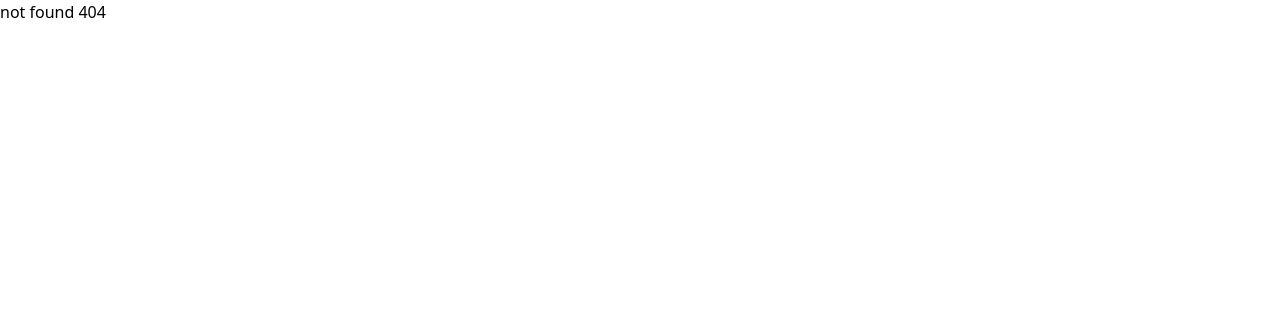
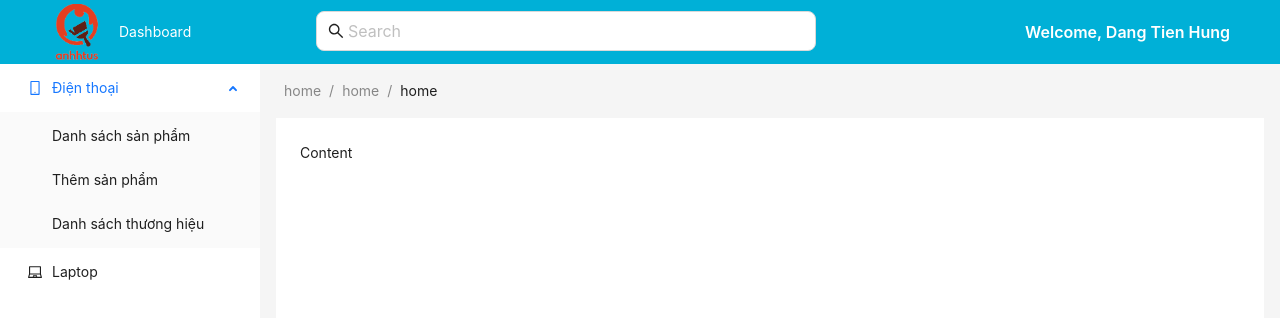
Before and after one commit to dangtienhung/MERN, a React (Vite) app in the folder frontend/: page /admin/dashboard in a window 1280 px wide. Before the commit this address had no page. Shown: the top 318 px of the page. Built offline with nearby package versions, Linux system fonts and the light colour scheme.

Commit message:
style: dashboard admin

```diff
--- a/frontend/src/Routes/index.tsx
+++ b/frontend/src/Routes/index.tsx
@@ -1,5 +1,6 @@
 import { Route, Routes } from 'react-router-dom';
 
+import LayoutAdmin from '../layouts/admin';
 import LayoutDefault from '../layouts/LayoutDefault';
 import Login from '../views/login/Login';
 import ProductManager from '../views/products/ProductManager';
@@ -19,6 +20,7 @@ const routerLinks = [
 const Routers = () => {
   return (
     <Routes>
+      <Route path="/admin/dashboard" element={<LayoutAdmin />} />
       <Route path="/" element={<Login />} />
       <Route element={<LayoutDefault />}>
         {routerLinks.map((item) => (
--- /dev/null
+++ b/frontend/src/layouts/admin/components/header/HeaderLayout.tsx
@@ -0,0 +1,33 @@
+import { Input, Layout, Menu, Typography } from 'antd';
+
+import { Link } from 'react-router-dom';
+import React from 'react';
+import { SearchOutlined } from '@ant-design/icons';
+
+const HeaderLayout = () => {
+  return (
+    <Layout.Header
+      className="header bg-primary-admin text-white h-[64px] flex items-center"
+      style={{ boxShadow: '0px 4px 6px rgba(0, 0, 0, 0.1)' }}
+    >
+      <div className="flex justify-between items-center flex-1">
+        <Link to="/admin/dashboard" className="flex items-center gap-[12px] h-[57px] w-[57px]">
+          <img src="/anhhtus-logo_2.png" alt="logo" className="h-full w-full object-cover" />
+          Dashboard
+        </Link>
+
+        <div className="!w-[500px]">
+          <Input size="large" placeholder="Search" className="w-full" prefix={<SearchOutlined />} />
+        </div>
+
+        <div>
+          <Typography.Title level={5} className="!mb-0 !text-white">
+            Welcome, Dang Tien Hung
+          </Typography.Title>
+        </div>
+      </div>
+    </Layout.Header>
+  );
+};
+
+export default HeaderLayout;
--- /dev/null
+++ b/frontend/src/layouts/admin/components/header/index.ts
@@ -0,0 +1,3 @@
+import HeaderLayout from './HeaderLayout';
+
+export default HeaderLayout;
--- /dev/null
+++ b/frontend/src/layouts/admin/components/main/MainLayout.tsx
@@ -0,0 +1,29 @@
+import { Breadcrumb, Layout, theme } from 'antd';
+
+import React from 'react';
+
+const MainLayout = () => {
+  const {
+    token: { colorBgContainer },
+  } = theme.useToken();
+  return (
+    <Layout className="site-layout">
+      <Breadcrumb
+        style={{ margin: '16px 24px' }}
+        items={[{ title: 'home' }, { title: 'home' }, { title: 'home' }]}
+      />
+      <Layout.Content
+        style={{
+          padding: 24,
+          margin: '0 16px',
+          minHeight: 280,
+          background: colorBgContainer,
+        }}
+      >
+        Content
+      </Layout.Content>
+    </Layout>
+  );
+};
+
+export default MainLayout;
--- /dev/null
+++ b/frontend/src/layouts/admin/components/main/index.ts
@@ -0,0 +1,3 @@
+import MainLayout from './MainLayout';
+
+export default MainLayout;
--- /dev/null
+++ b/frontend/src/layouts/admin/components/sidebar/SidebarLayout.tsx
@@ -0,0 +1,81 @@
+import {
+  LaptopOutlined,
+  MobileOutlined,
+  NotificationOutlined,
+  UserOutlined,
+} from '@ant-design/icons';
+import { Layout, Menu, MenuProps, theme } from 'antd';
+
+import React from 'react';
+
+const items1: MenuProps['items'] = ['1', '2', '3'].map((key) => ({
+  key,
+  label: `nav ${key}`,
+}));
+
+const menuLinks = [
+  {
+    key: '1',
+    label: 'Điện thoại',
+    icon: <MobileOutlined />,
+    children: [
+      {
+        key: '1.1',
+        label: 'Danh sách sản phẩm',
+        link: '/admin/products',
+      },
+      {
+        key: '1.2',
+        label: 'Thêm sản phẩm',
+        link: '/admin/products/add',
+      },
+      {
+        key: '1.3',
+        label: 'Danh sách thương hiệu',
+        link: '/admin/brands',
+      },
+    ],
+  },
+  {
+    key: '2',
+    label: 'Laptop',
+    icon: <LaptopOutlined />,
+  },
+];
+
+const items2: MenuProps['items'] = [MobileOutlined, UserOutlined, NotificationOutlined].map(
+  (icon, index) => {
+    const key = String(index + 1);
+
+    return {
+      key: `sub${key}`,
+      icon: React.createElement(icon),
+      label: `subnav ${key}`,
+
+      children: new Array(4).fill(null).map((_, j) => {
+        const subKey = index * 4 + j + 1;
+        return {
+          key: subKey,
+          label: `option${subKey}`,
+        };
+      }),
+    };
+  }
+);
+
+const SidebarLayout = () => {
+  return (
+    <Layout.Sider width={260}>
+      <Menu
+        mode="inline"
+        defaultSelectedKeys={['1']}
+        defaultOpenKeys={['1']}
+        style={{ height: '100%', borderRight: 0 }}
+        className="select-none"
+        items={menuLinks}
+      />
+    </Layout.Sider>
+  );
+};
+
+export default SidebarLayout;
--- /dev/null
+++ b/frontend/src/layouts/admin/components/sidebar/index.ts
@@ -0,0 +1,3 @@
+import SidebarLayout from './SidebarLayout';
+
+export default SidebarLayout;
--- /dev/null
+++ b/frontend/src/layouts/admin/index.tsx
@@ -0,0 +1,19 @@
+import HeaderLayout from './components/header';
+import { Layout } from 'antd';
+import MainLayout from './components/main';
+import React from 'react';
+import SidebarLayout from './components/sidebar';
+
+const LayoutAdmin: React.FC = () => {
+  return (
+    <Layout style={{ minHeight: '100vh' }}>
+      <HeaderLayout />
+      <Layout>
+        <SidebarLayout />
+        <MainLayout />
+      </Layout>
+    </Layout>
+  );
+};
+
+export default LayoutAdmin;
--- a/frontend/tailwind.config.js
+++ b/frontend/tailwind.config.js
@@ -2,7 +2,13 @@
 module.exports = {
   content: ['./index.html', './src/**/*.{js,ts,jsx,tsx}'],
   theme: {
-    extend: {},
+    extend: {
+      colors: {
+        'primary-admin': '#00B0D7',
+        primary: '#FF424E',
+        secondary: '#5A6169',
+      },
+    },
   },
   plugins: [],
 };
```
Also changed, not shown: frontend/public/anhhtus-logo_2.png (added).
